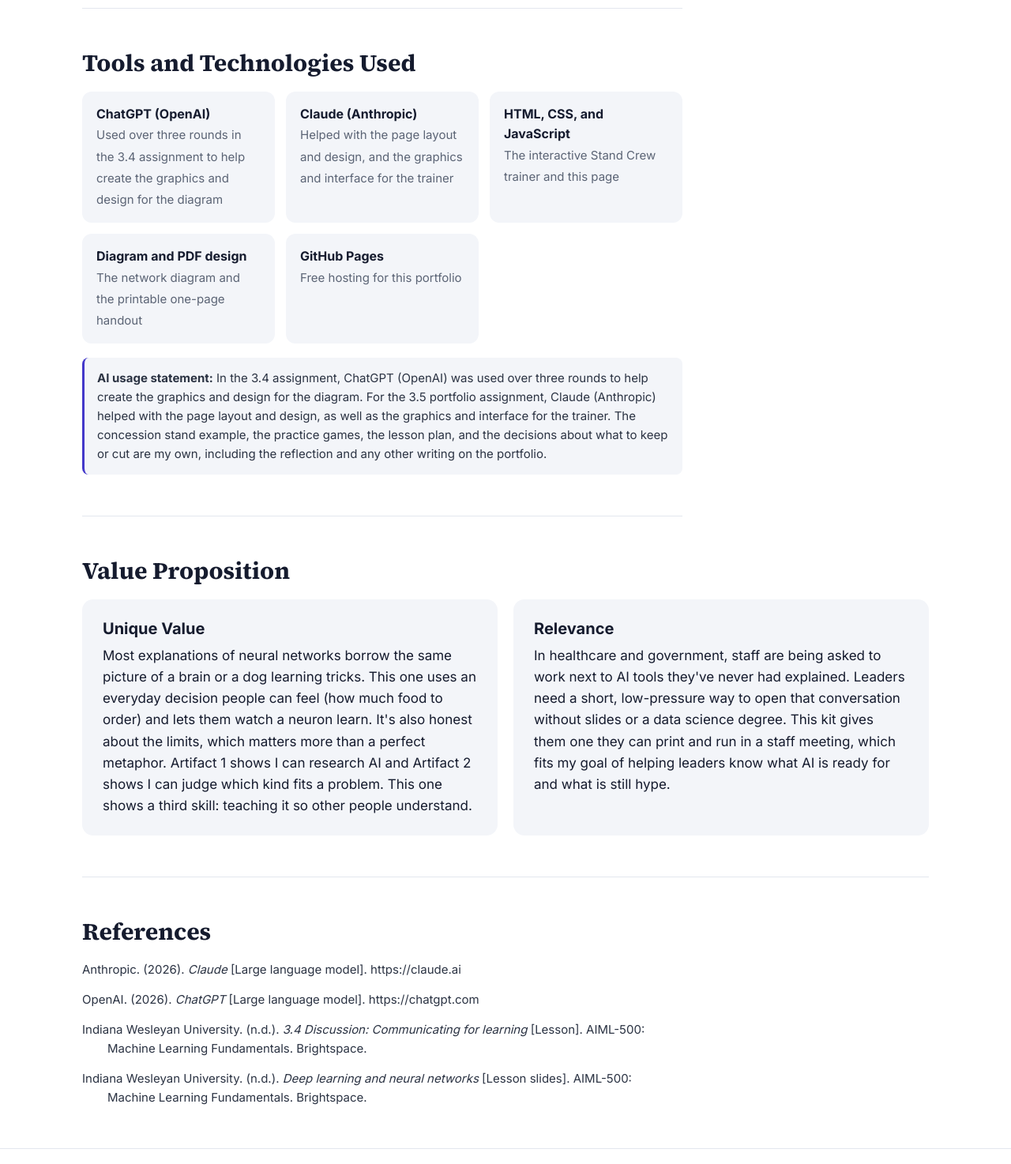
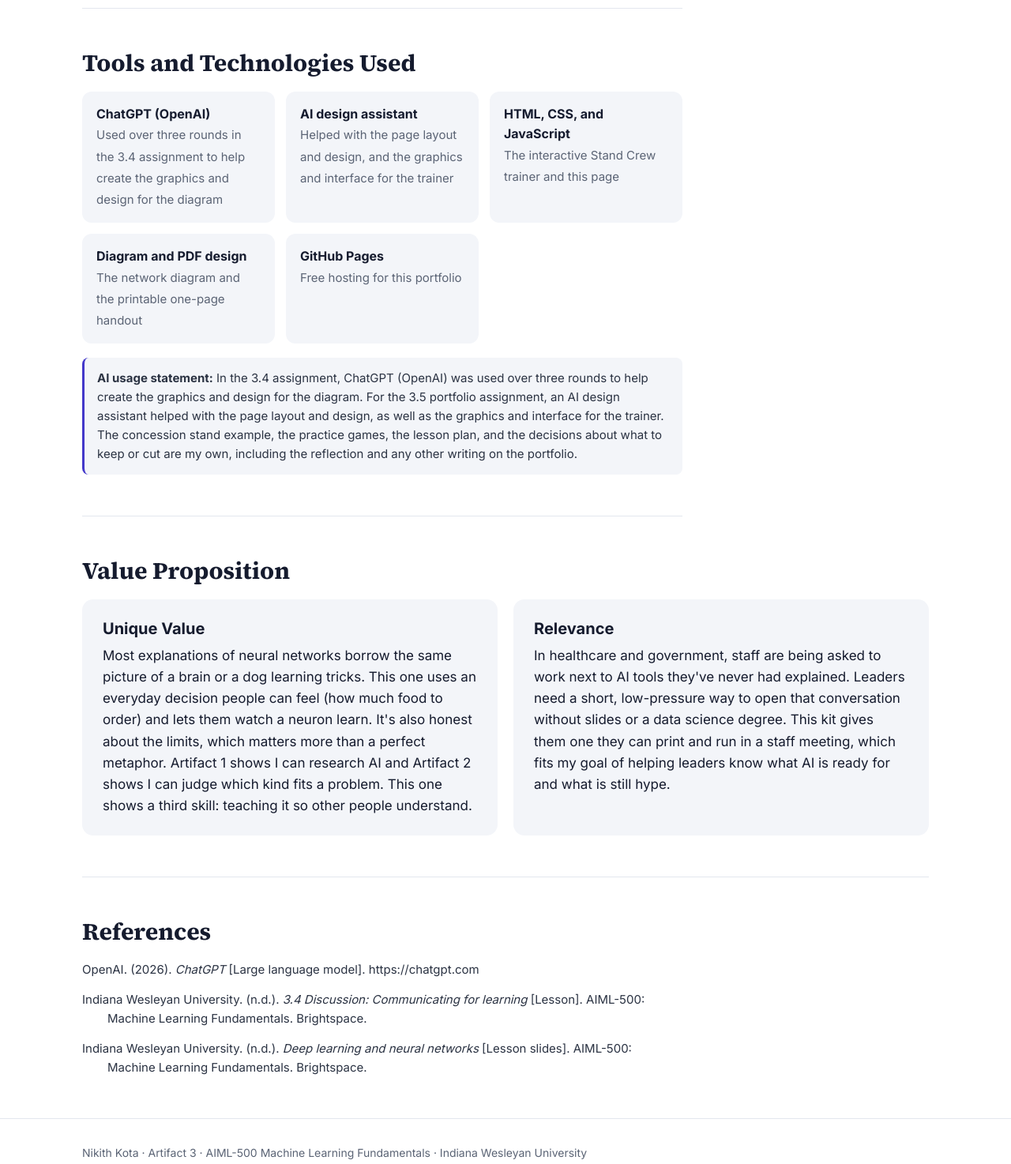
Before and after one commit to nkota5/nkota5.github.io, a plain HTML site: page artifact-3.html in a window 1280 px wide. Shown: the part 3760-5234 px from the top of the page at 79% size. Drawn offline with Linux system fonts and the light colour scheme.

Commit message:
Add files via upload

```diff
--- a/artifact-3.html
+++ b/artifact-3.html
@@ -110,12 +110,12 @@
       <h2>Tools and Technologies Used</h2>
       <div class="tools">
         <div class="tool"><b>ChatGPT (OpenAI)</b><span>Used over three rounds in the 3.4 assignment to help create the graphics and design for the diagram</span></div>
-        <div class="tool"><b>Claude (Anthropic)</b><span>Helped with the page layout and design, and the graphics and interface for the trainer</span></div>
+        <div class="tool"><b>AI design assistant</b><span>Helped with the page layout and design, and the graphics and interface for the trainer</span></div>
         <div class="tool"><b>HTML, CSS, and JavaScript</b><span>The interactive Stand Crew trainer and this page</span></div>
         <div class="tool"><b>Diagram and PDF design</b><span>The network diagram and the printable one-page handout</span></div>
         <div class="tool"><b>GitHub Pages</b><span>Free hosting for this portfolio</span></div>
       </div>
-      <p class="ai-note"><b>AI usage statement:</b> In the 3.4 assignment, ChatGPT (OpenAI) was used over three rounds to help create the graphics and design for the diagram. For the 3.5 portfolio assignment, Claude (Anthropic) helped with the page layout and design, as well as the graphics and interface for the trainer. The concession stand example, the practice games, the lesson plan, and the decisions about what to keep or cut are my own, including the reflection and any other writing on the portfolio.</p>
+      <p class="ai-note"><b>AI usage statement:</b> In the 3.4 assignment, ChatGPT (OpenAI) was used over three rounds to help create the graphics and design for the diagram. For the 3.5 portfolio assignment, an AI design assistant helped with the page layout and design, as well as the graphics and interface for the trainer. The concession stand example, the practice games, the lesson plan, and the decisions about what to keep or cut are my own, including the reflection and any other writing on the portfolio.</p>
     </section>
 
     <section class="tsec" id="value">
@@ -134,7 +134,6 @@
 
     <section class="tsec narrow refs" id="references">
       <h2>References</h2>
-      <p>Anthropic. (2026). <i>Claude</i> [Large language model]. https://claude.ai</p>
       <p>OpenAI. (2026). <i>ChatGPT</i> [Large language model]. https://chatgpt.com</p>
       <p>Indiana Wesleyan University. (n.d.). <i>3.4 Discussion: Communicating for learning</i> [Lesson]. AIML-500: Machine Learning Fundamentals. Brightspace.</p>
       <p>Indiana Wesleyan University. (n.d.). <i>Deep learning and neural networks</i> [Lesson slides]. AIML-500: Machine Learning Fundamentals. Brightspace.</p>
```
